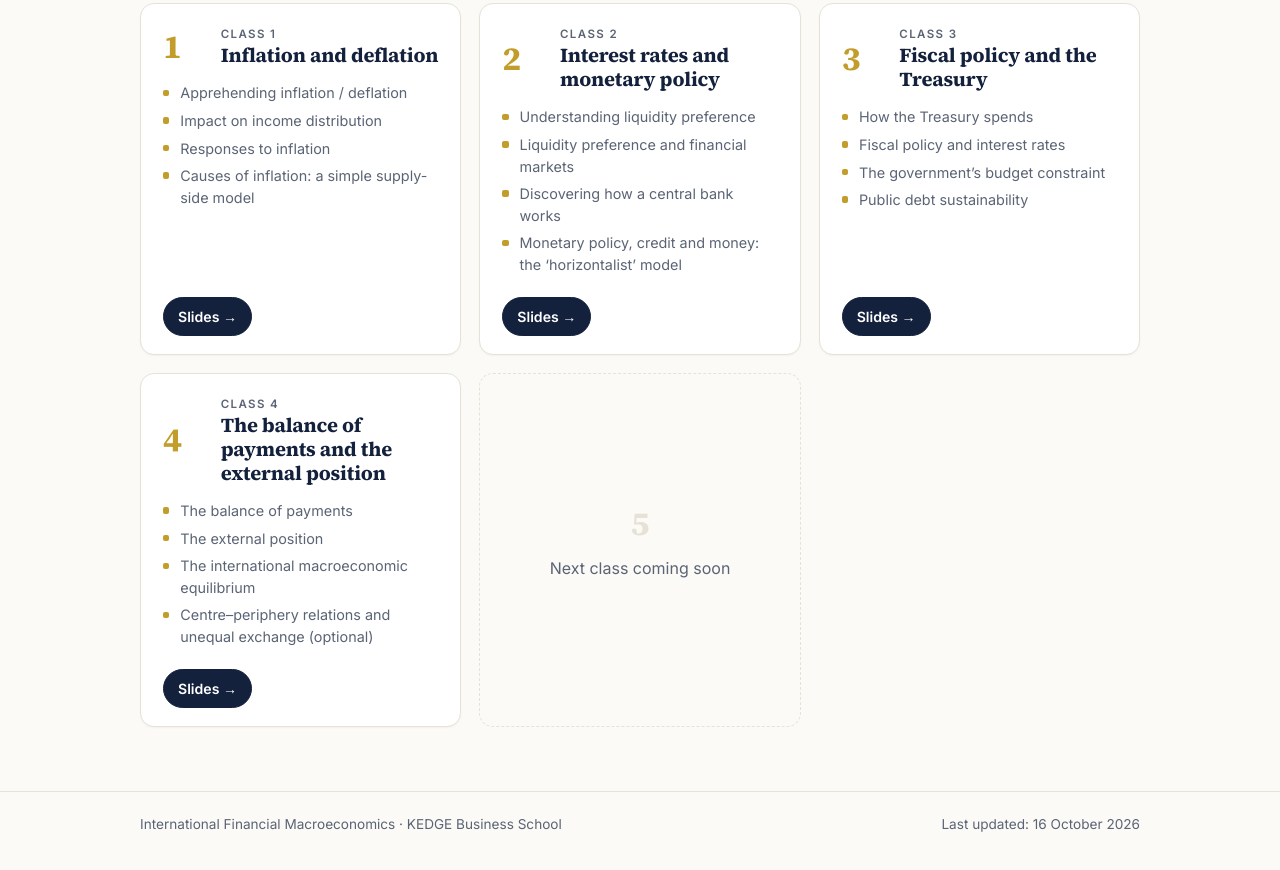
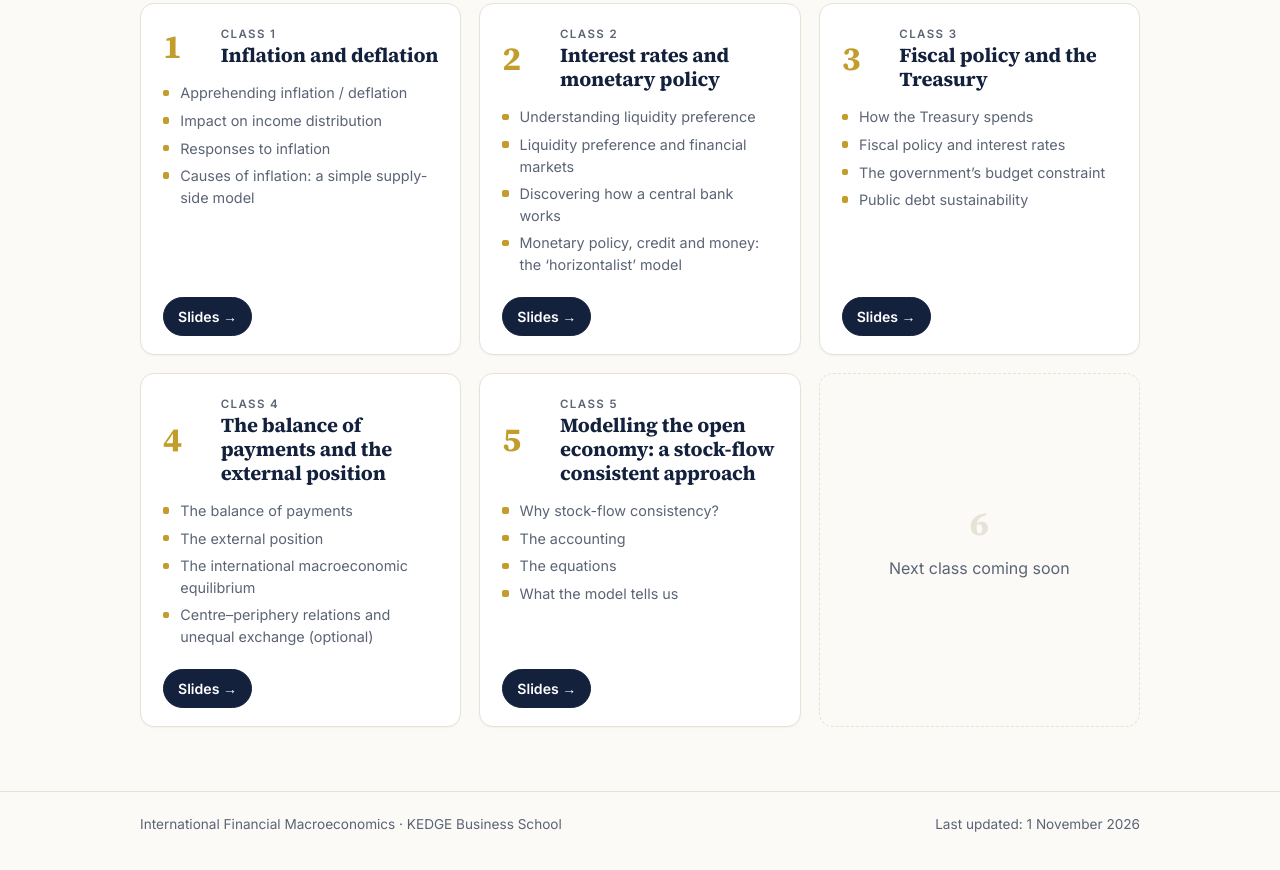
Before and after one commit to leomalherbe/internationalfinancialmacro, a plain HTML site: page index.html in a window 1280 px wide. Shown: the part 425-1295 px from the top of the page. Drawn offline with Linux system fonts and the light colour scheme.

Commit message:
Add files via upload

```diff
--- a/index.html
+++ b/index.html
@@ -78,7 +78,7 @@ footer .wrap{display:flex;justify-content:space-between;gap:12px;flex-wrap:wrap}
 <footer>
   <div class="wrap">
     <span>International Financial Macroeconomics · KEDGE Business School</span>
-    <span>Last updated: 16 October 2026</span>
+    <span>Last updated: 1 November 2026</span>
   </div>
 </footer>
 
@@ -139,6 +139,19 @@ const CLASSES = [
     links: [
       { label: "Slides", url: "seance4", primary: true }
     ]
+  },
+  {
+    n: 5,
+    title: "Modelling the open economy: a stock-flow consistent approach",
+    topics: [
+      "Why stock-flow consistency?",
+      "The accounting",
+      "The equations",
+      "What the model tells us"
+    ],
+    links: [
+      { label: "Slides", url: "seance5", primary: true }
+    ]
   }
 ];
 const SHOW_COMING_SOON = true;
```
